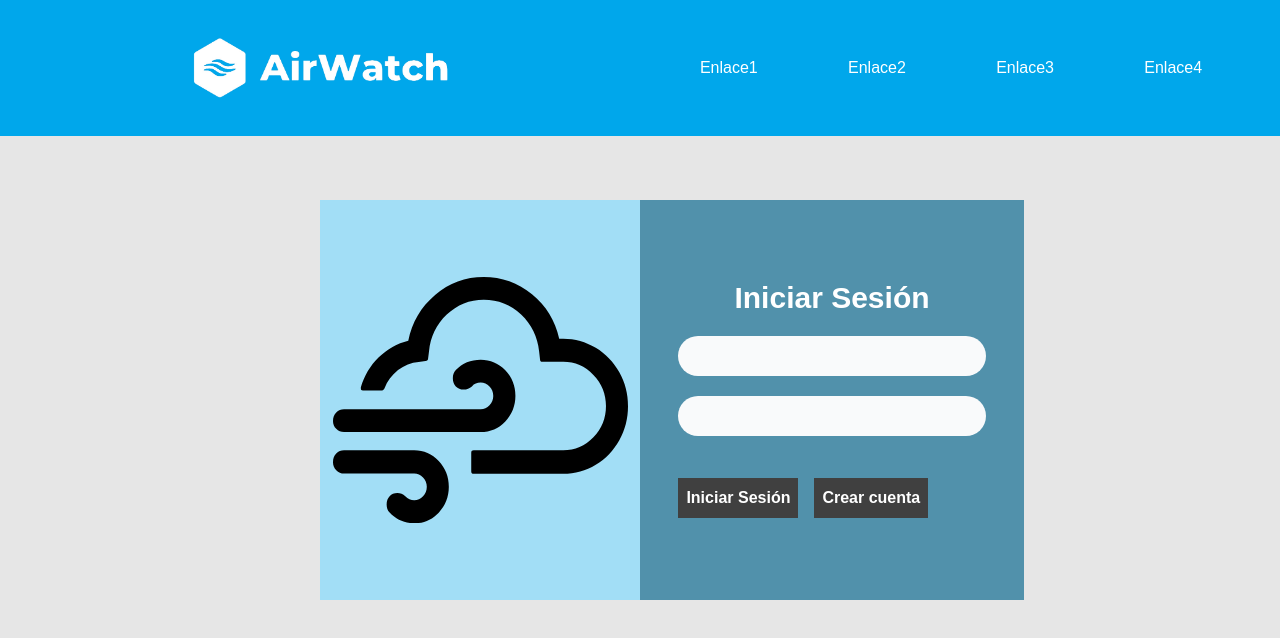
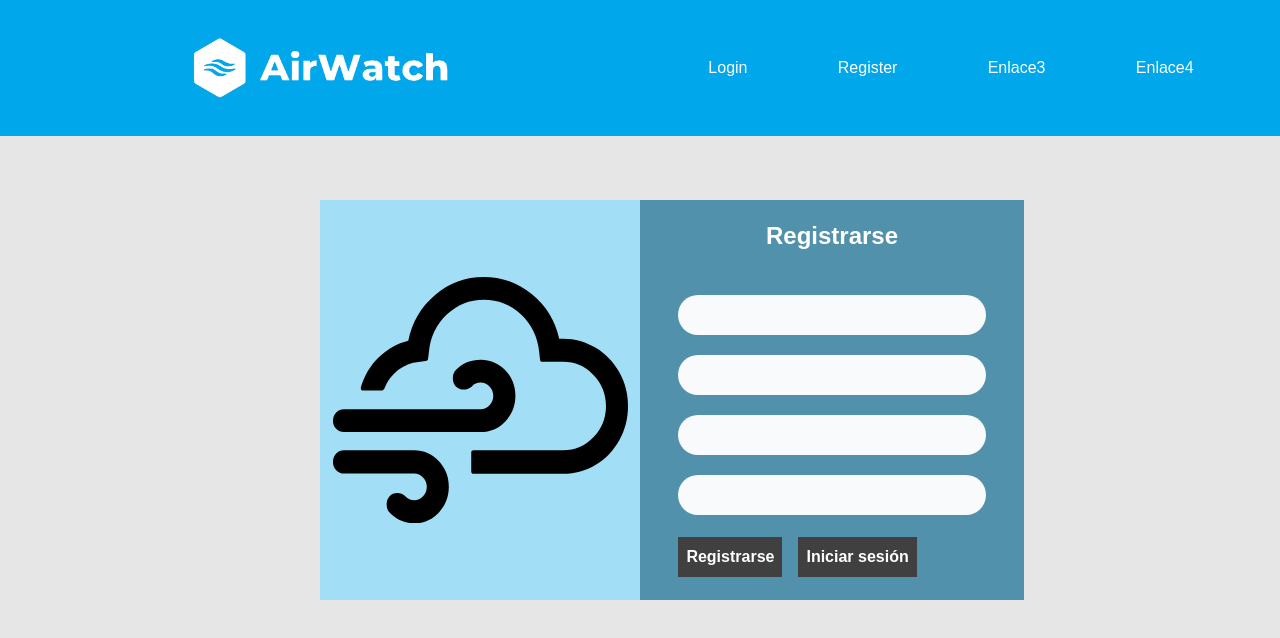
Before and after one commit to sebas-tian18/AirWatch, a React (Create React App) app in the folder my-react-app/: page / in a window 1280 px wide. Shown: the top 638 px of the page. Built offline with nearby package versions, Linux system fonts and the light colour scheme.

Commit message:
register

```diff
--- a/my-react-app/src/App.js
+++ b/my-react-app/src/App.js
@@ -1,14 +1,15 @@
-import React from 'react';
-import { BrowserRouter as Router, Route, Routes } from 'react-router-dom';
-import Welcome from './pages/Welcome';
-
+import React from "react";
+import { BrowserRouter as Router, Route, Routes } from "react-router-dom";
+import Register from "./pages/Register";
+import Login from "./pages/Login";
 
 function App() {
   return (
     <Router>
       <div className="App">
         <Routes>
-          <Route path="/" element={<Welcome />} />
+          <Route path="/" element={<Register />} />
+          <Route path="/login" element={<Login />} />
         </Routes>
       </div>
     </Router>
--- a/my-react-app/src/Components/NavBar.jsx
+++ b/my-react-app/src/Components/NavBar.jsx
@@ -6,21 +6,37 @@ function NavBar() {
   return (
     <nav className="bg-primary p-7 absolute top-0 inset-x-0">
       <div className="grid grid-cols-2 gap-5">
-          <button className="flex justify-center">
+        <button className="flex justify-center flex-wrap">
           <img className="h-20" src={logo} alt="Logo" />
         </button>
-          <div className="flex flex-row items-center justify-center w-full space-x-[15%] ">
+        <div className="flex flex-row items-center justify-center w-full space-x-[15%] flex-wrap ">
           <div>
-              <ArrowComponent to="/" text="Enlace1" buttonStyle="text-white text-l active:text-blue-500" />
+            <ArrowComponent
+              to="/Login"
+              text="Login"
+              buttonStyle="text-white text-l active:text-blue-500"
+            />
           </div>
           <div>
-              <ArrowComponent to="/" text="Enlace2" buttonStyle="text-white text-l active:text-blue-500" />
+            <ArrowComponent
+              to="/"
+              text="Register"
+              buttonStyle="text-white text-l active:text-blue-500"
+            />
           </div>
           <div>
-              <ArrowComponent to="/" text="Enlace3" buttonStyle="text-white text-l active:text-blue-500" />
+            <ArrowComponent
+              to="/"
+              text="Enlace3"
+              buttonStyle="text-white text-l active:text-blue-500"
+            />
           </div>
           <div>
-              <ArrowComponent to="/" text="Enlace4" buttonStyle="text-white text-l active:text-blue-500" />
+            <ArrowComponent
+              to="/"
+              text="Enlace4"
+              buttonStyle="text-white text-l active:text-blue-500"
+            />
           </div>
         </div>
       </div>
--- a/my-react-app/src/pages/Welcome.jsx
+++ b/my-react-app/src/pages/Login.jsx
@@ -2,9 +2,8 @@ import React from "react";
 import ArrowComponent from "../Components/Toward";
 import NavBar from "../Components/NavBar";
 import nube from "../Images/nube.png";
-import Footer from "../Components/Footer";
 
-function Welcome() {
+function Login() {
   return (
     <div className="h-screen">
       <NavBar />
@@ -16,7 +15,7 @@ function Welcome() {
         </div>
 
         <div className="text-white h-[50%] mr-[40%]  text-center bg-third ">
-            <h2 className=" space-x-6 rtl:space-x-reverse mt-20 font-bold text-3xl  w-full ">
+          <h2 className=" space-x-6 rtl:space-x-reverse mt-20 font-bold text-2xl  w-full ">
             Iniciar Sesión
           </h2>
           <div className="pr-[10%] pl-[10%]  ">
@@ -31,7 +30,7 @@ function Welcome() {
             <div className="mt-10 flex space-x-4">
               <ArrowComponent
                 to="/"
-              text="Iniciar Sesión"
+                text="Iniciar"
                 buttonStyle="mt-0.5 bg-neutral-700 text-white font-bold py-2 px-2"
               />
               <ArrowComponent
@@ -43,9 +42,8 @@ function Welcome() {
           </div>
         </div>
       </div>
-      <Footer />
     </div>
   );
 }
 
-export default Welcome;
+export default Login;
--- /dev/null
+++ b/my-react-app/src/pages/Register.jsx
@@ -0,0 +1,59 @@
+import React from "react";
+import ArrowComponent from "../Components/Toward";
+import NavBar from "../Components/NavBar";
+import nube from "../Images/nube.png";
+
+function Register() {
+  return (
+    <div className="h-screen">
+      <NavBar />
+      <div className="grid grid-cols-2  flex flex-col items-center justify-center h-full ">
+        <div className="h-[50%] ml-[50%] bg-secondary flex flex-col justify-center  item-center text-center">
+          <div className="m-auto" id="nube">
+            <img src={nube} alt="Cloud-Icon" />
+          </div>
+        </div>
+
+        <div className="flex flex-wrap text-white h-[50%] mr-[40%]  text-center bg-third  ">
+          <h2 className=" space-x-6 rtl:space-x-reverse mt-5 font-bold text-2xl  w-full ">
+            Registrarse
+          </h2>
+          <div className="pr-[10%] pl-[10%]">
+            <input
+              className=" text-black h-10  mt-5 rounded-full  px-4 w-full bg-gray-50  "
+              type="text"
+            />
+            <input
+              className=" text-black h-10  mt-5 rounded-full  px-4 w-full bg-gray-50  "
+              type="text"
+            />
+            <input
+              className=" text-black h-10  mt-5 rounded-full  px-4 w-full bg-gray-50  "
+              type="text"
+            />
+            <input
+              className="text-black h-10  mt-5 rounded-full px-4 w-full bg-gray-50  "
+              type="text"
+            />
+            <div className="">
+            <div className="mt-5 flex space-x-4 flex-wrap">
+              <ArrowComponent
+                to="/"
+                text="Registrarse"
+                buttonStyle="mt-0.5 bg-neutral-700 text-white font-bold py-2 px-2 w-w"
+              />
+              <ArrowComponent
+                to="/"
+                text="Iniciar sesión"
+                buttonStyle="mt-0.5 bg-neutral-700 text-white font-bold py-2 px-2"
+              />
+            </div>
+            </div>
+          </div>
+        </div>
+      </div>
+    </div>
+  );
+}
+
+export default Register;
```
Lines whose indentation alone changed are shown as unchanged.
